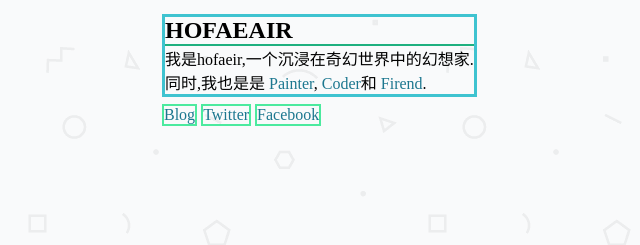
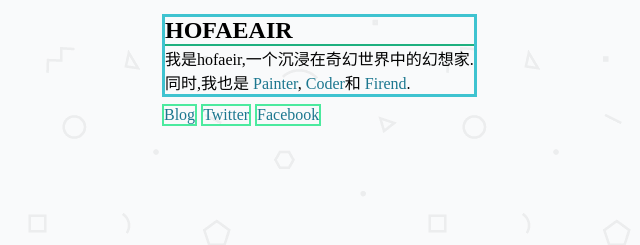
Before and after one commit to hofaeair/hofaeair.net, a plain HTML site: page index.html in a window 1280 px wide. Shown: the part 306-551 px from the top of the page, 300-940 px from the left. Drawn offline with Linux system fonts and the light colour scheme; a web font is replaced by a local one.

Commit message:
Update index.html

```diff
--- a/index.html
+++ b/index.html
@@ -15,7 +15,7 @@
 		<h2>HOFAEAIR</h2>
 		</div>
 		<p>我是hofaeir,一个沉浸在奇幻世界中的幻想家.</p>
-		<p>同时,我也是是
+		<p>同时,我也是
 			<a href="https://www.pixiv.net/users/49255423" target="_blank">Painter</a>,
 			<a href="https://github.com/hofaeair" target="_blank">Coder</a>和
 			<a href="https://t.me/hofaeair" target="_blank">Firend</a>.
```
